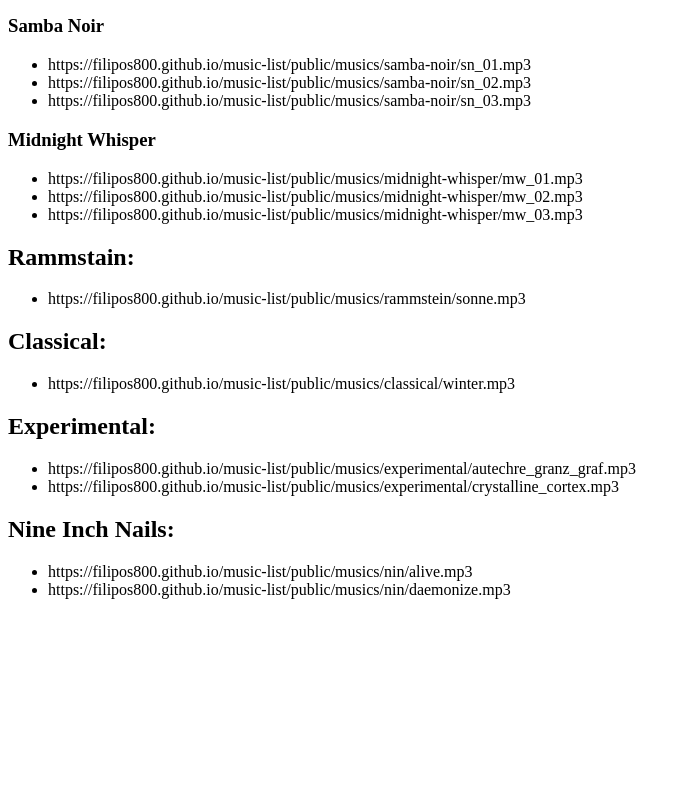
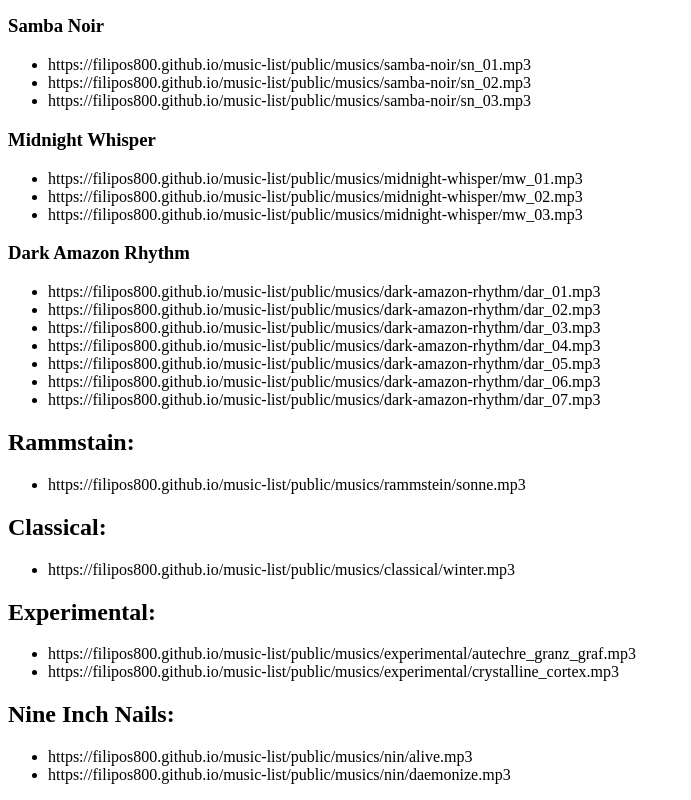
Before and after one commit to filipos800/music-list, a plain HTML site: page index.html in a window 1280 px wide. Shown: the part 853-1653 px from the top of the page, without its empty margins (0-691 px from the left). Before the commit the page ends 1468 px from the top, so only its background shows below. Drawn offline with Linux system fonts and the light colour scheme.

Commit message:
add Dark Amazon Rhythm

```diff
--- a/index.html
+++ b/index.html
@@ -68,6 +68,17 @@
   <li>https://filipos800.github.io/music-list/public/musics/midnight-whisper/mw_03.mp3</li>
 </ul>
 
+<h3>Dark Amazon Rhythm</h3>
+<ul>
+  <li>https://filipos800.github.io/music-list/public/musics/dark-amazon-rhythm/dar_01.mp3</li>
+  <li>https://filipos800.github.io/music-list/public/musics/dark-amazon-rhythm/dar_02.mp3</li>
+  <li>https://filipos800.github.io/music-list/public/musics/dark-amazon-rhythm/dar_03.mp3</li>
+  <li>https://filipos800.github.io/music-list/public/musics/dark-amazon-rhythm/dar_04.mp3</li>
+  <li>https://filipos800.github.io/music-list/public/musics/dark-amazon-rhythm/dar_05.mp3</li>
+  <li>https://filipos800.github.io/music-list/public/musics/dark-amazon-rhythm/dar_06.mp3</li>
+  <li>https://filipos800.github.io/music-list/public/musics/dark-amazon-rhythm/dar_07.mp3</li>
+</ul>
+
 <h2>Rammstain:</h2>
 <ul>
   <li>https://filipos800.github.io/music-list/public/musics/rammstein/sonne.mp3</li>
```
Also changed, not shown: 7 other files.
